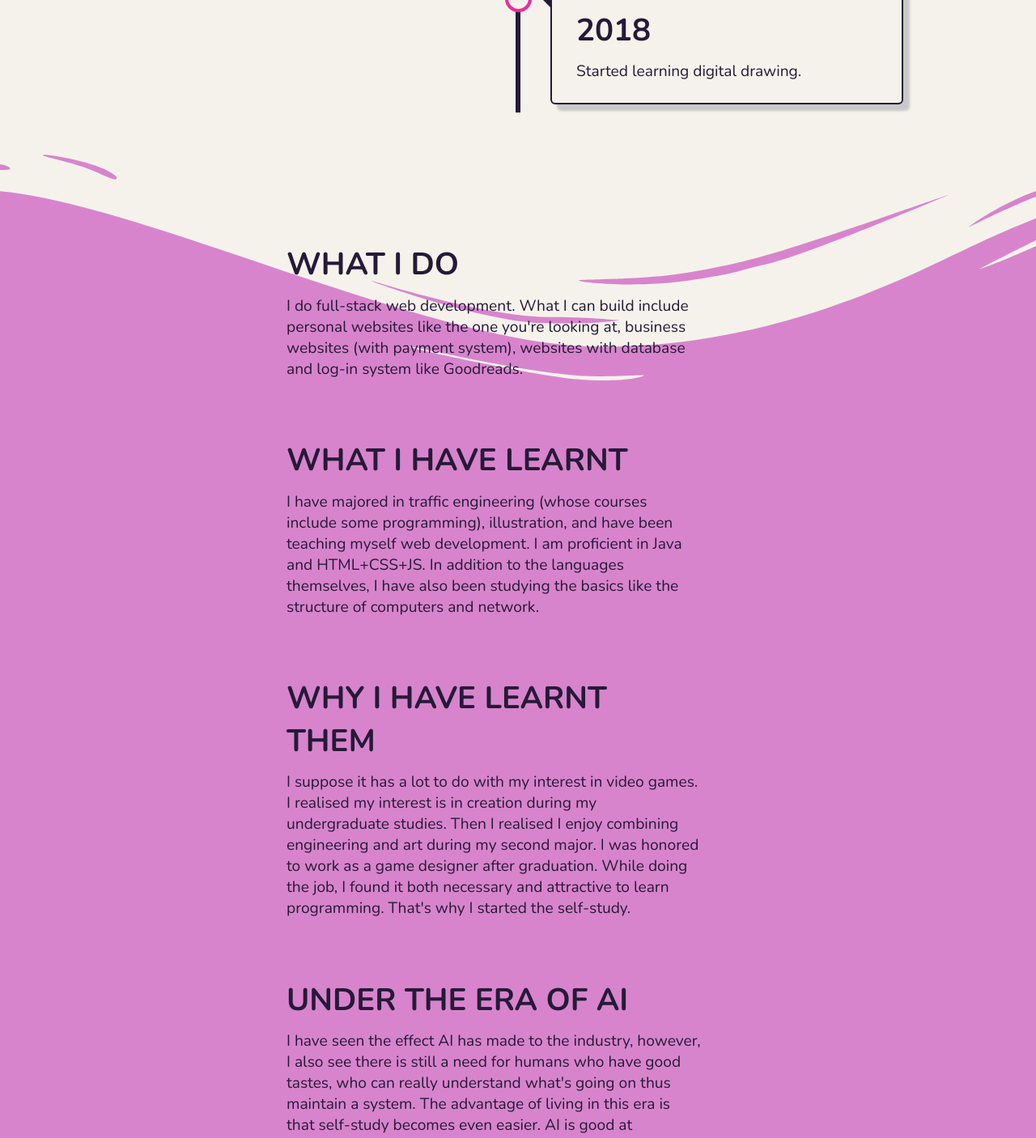
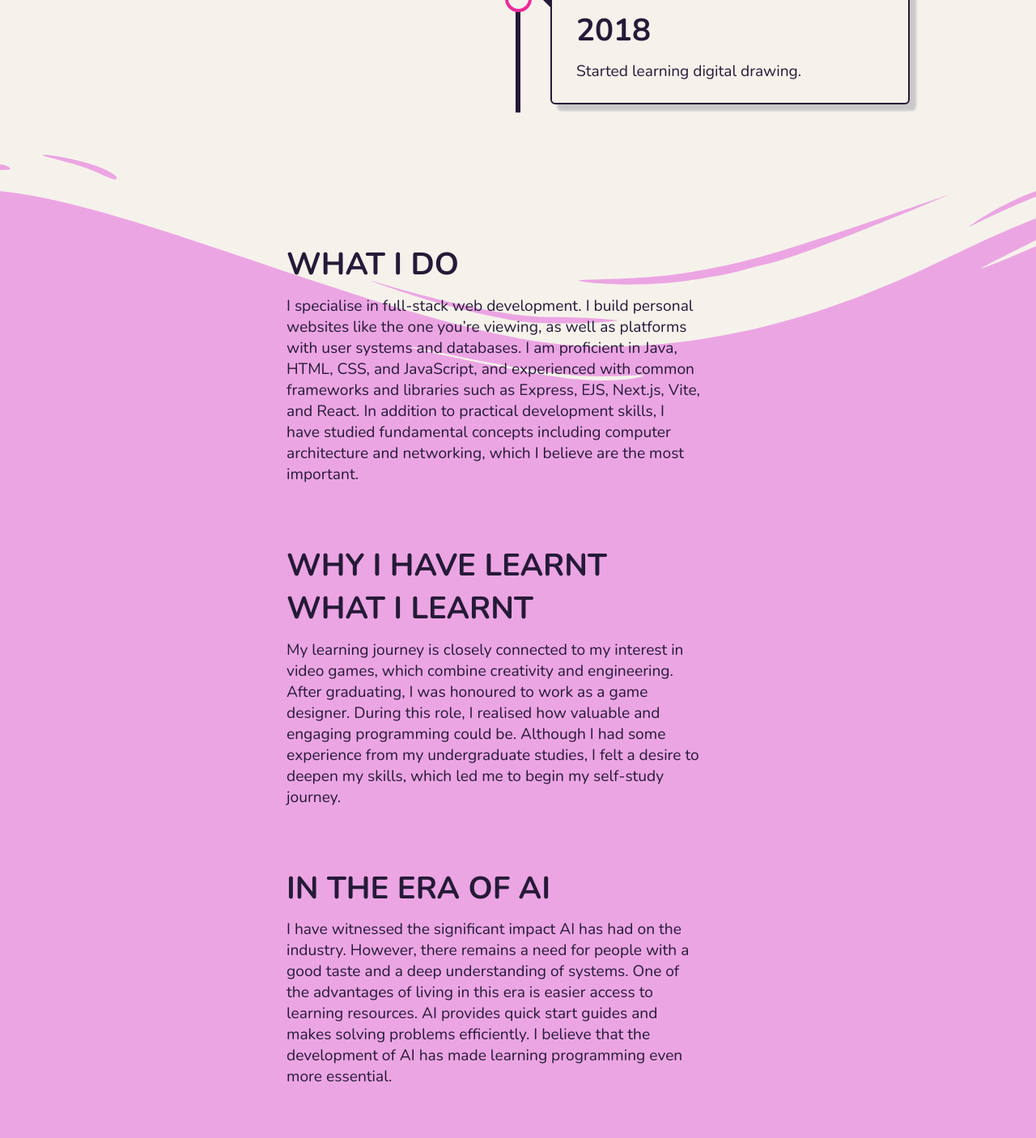
Before and after one commit to GentleAmber/mywebsite-source-code, a React (Vite) app: page / in a window 1280 px wide. Shown: the part 1330-2736 px from the top of the page at 81% size. Built offline with nearby package versions, Linux system fonts and the light colour scheme; a web font is replaced by a local one.

Commit message:
Complete responsive dev

```diff
--- a/src/App.css
+++ b/src/App.css
@@ -21,7 +21,7 @@ body.dark {
 .text-highlight {
   color: var(--color-artistic);
 }
-@media screen and (max-width: 576px) {
+@media screen and (max-width: 36rem) {
   body {
     --navbar-font-size: 1rem;
     --gap-row-general: 1.4rem;
@@ -172,10 +172,10 @@ body.dark {
 }
 .elementor-section {
   position: relative;
-  background-color: #d884cd;
+  background-color: #eca5e3;
 }
 .dark .elementor-section {
-  background-color: #a33c84;
+  background-color: #923275;
 }
 .elementor-shape {
   direction: ltr;
@@ -333,7 +333,7 @@ body.dark {
 }
 
 /* Responsive timeline on smaller screens */
-@media screen and (max-width: 1199px) {
+@media screen and (max-width: 74rem) {
   .timeline .left .content {
     box-shadow: 8px 8px 3px var(--color-box-shadow);
   }
@@ -550,7 +550,7 @@ body.dark {
 .works-wrapper {
   padding-bottom: 2.5rem;
 }
-@media screen and (max-width: 1199px) {
+@media screen and (max-width: 74rem) {
   .works-intro {
     align-items: center;
     padding: 1.5rem;
@@ -800,7 +800,7 @@ body:not(.dark) .illu-project-images img{
   list-style: none;
   padding: 0;
 }
-@media screen and (max-width: 992px) {
+@media screen and (max-width: 62rem) {
   .showcase {
     gap: 3rem;
     font-size: 1rem;
--- a/src/components/AppNav.jsx
+++ b/src/components/AppNav.jsx
@@ -11,7 +11,7 @@ function AppNav() {
   const dropdownRef = useRef(null)
 
   const isMobile = useMediaQuery({
-    query: "(max-width: 992px)",
+    query: "(max-width: 61rem)",
   })
 
 
--- a/src/components/Timeline.jsx
+++ b/src/components/Timeline.jsx
@@ -20,7 +20,7 @@ function Timeline() {
           <div className="content">
             <h2>2023</h2>
             <p>
-              Graduated from Edinburgh College of Art with Master of Art in Illustration.
+              Graduated from Edinburgh College of Art with a Master of Arts in Illustration.
             </p>
             <p>
               Worked as a game designer at Lingxi Games, Alibaba.
@@ -31,7 +31,7 @@ function Timeline() {
           <div className="content">
             <h2>2020</h2>
             <p>
-              Graduated from Tongji University with Bacholor of Engineering in Traffic Engineering.
+              Graduated from Tongji University with a Bacholor of Engineering in Traffic Engineering.
             </p>
           </div>
         </div>
--- a/src/data/aboutmeCardData.js
+++ b/src/data/aboutmeCardData.js
@@ -4,34 +4,43 @@ const aboutmeData = [
   {
     id: 4,
     title: 'WHAT I DO',
-    content: `I do full-stack web development. What I can build include personal websites like the one
-    you're looking at, business websites (with payment system), websites with database and log-in system
-    like Goodreads.`,
+    content: `I specialise in full-stack web development. I build personal websites like the one you’re viewing,
+    as well as platforms with user systems and databases. I am proficient in Java, HTML, CSS, and JavaScript,
+    and experienced with common frameworks and libraries such as Express, EJS, Next.js, Vite, and React.
+    In addition to practical development skills, I have studied fundamental concepts including computer
+    architecture and networking, which I believe are the most important.`,
   },
-  {
-    id: 1,
-    title:'WHAT I HAVE LEARNT',
-    content:`I have majored in traffic engineering (whose courses include some programming),
-    illustration, and have been teaching myself web development. I am proficient in Java and HTML+CSS+JS.
-    In addition to the languages themselves, I have also been studying the basics like the structure
-    of computers and network.`,
-  },
+  // {
+  //   id: 1,
+  //   title:'WHAT I HAVE LEARNT',
+  //   content:`I have majored in traffic engineering (whose courses include some programming),
+  //   illustration, and have been teaching myself web development. I am proficient in Java and HTML+CSS+JS.
+  //   In addition to the languages themselves, I have also been studying the basics like the structure
+  //   of computers and network.`,
+  // },
   {
     id: 2,
-    title:'WHY I HAVE LEARNT THEM',
-    content:`I suppose it has a lot to do with my interest in video games. I realised my
-    interest is in creation during my undergraduate studies. Then I realised I enjoy combining engineering and
-    art during my second major. I was honored to work as a game designer after graduation. While
-    doing the job, I found it both necessary and attractive to learn programming. That's why I started the self-study.`,
+    title:'WHY I HAVE LEARNT WHAT I LEARNT',
+    content:`My learning journey is closely connected to my interest in video games,
+    which combine creativity and engineering. After graduating, I was honoured to work as a game designer.
+    During this role, I realised how valuable and engaging programming could be. Although I had some experience
+    from my undergraduate studies, I felt a desire to deepen my skills, which led me to begin my self-study journey.`,
   },
   {
     id: 3,
-    title:'UNDER THE ERA OF AI',
-    content: `I have seen the effect AI has made to the industry, however, I also see there is still a need for
-    humans who have good tastes, who can really understand what's going on thus maintain a system. The advantage
-    of living in this era is that self-study becomes even easier. AI is good at providing a fast get-started
-    guide on various tools, as well as summarising and translating code snippets and documentations.
-    It is the development of AI that makes learning programming more essential. `,
+    title:'IN THE ERA OF AI',
+    content: `I have witnessed the significant impact AI has had on the industry. However, there remains
+    a need for people with a good taste and a deep understanding of systems. One of the advantages of living in
+    this era is easier access to learning resources. AI provides quick start guides and makes solving problems
+    efficiently. I believe that the development of AI has made learning programming even more essential.`,
+  },
+  {
+    id: 5,
+    title:'MY PERSONAL INTERESTS',
+    content: `Besides programming, I am a sports enthusiast. I have developed a workout routine that includes
+    flexibility, strength, coordination, and a bit of cardio with the help from my Pilates practice once a week.
+    In addition, I have been continuously improving my English since studying abroad in 2022, and it remains
+    one of my strongest interests.`,
   }
 ]
 
--- a/src/pages/CodingList.jsx
+++ b/src/pages/CodingList.jsx
@@ -22,9 +22,9 @@ function CodingList() {
       >
         <div className="textbox">
           <p>
-            I believe the basics are the most important in all the subjects, especially in this era of AI.
-            Therefore, on my programming journey,
-            I go deeper from the languages themselves to the fundamental structures of computers and network.
+            I believe that fundamentals are the most important part of any discipline,
+            especially in the era of AI. Therefore, in my programming journey, I focus not only on programming
+            languages but also on the fundamental structures of computers and networks.
           </p>
         </div>
       </div>
```
